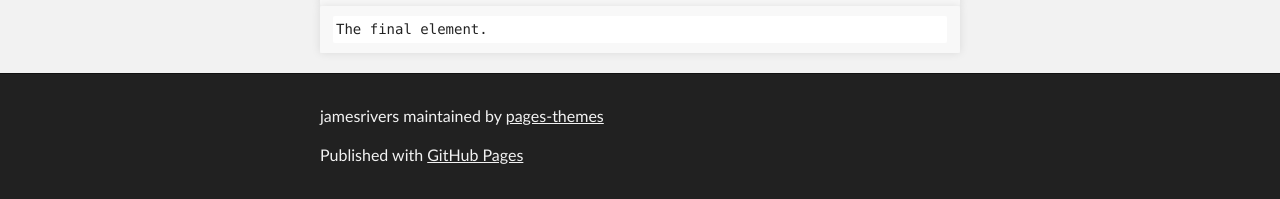
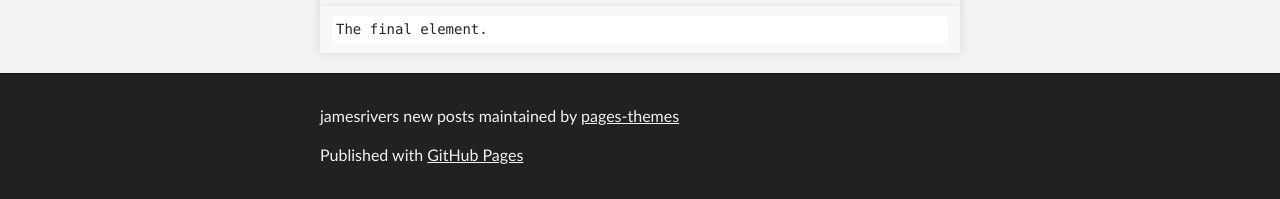
Before and after one commit to pages-themes/slate, a Jekyll site: the page built from index.md, in a window 1280 px wide and 900 px high, scrolled down 2655 px. Shown: the part 698-897 px from the top of the window. Built offline with Jekyll 4.4.1, drawn with Linux system fonts in a browser that asks for light colours; some of the changed text lies outside the part shown.

Commit message:
Update _config.yml

```diff
--- a/_config.yml
+++ b/_config.yml
@@ -1,4 +1,4 @@
-title: jamesrivers
+title: jamesrivers new posts
 description: James Rivers Posts
 show_downloads: true
 google_analytics:
```
